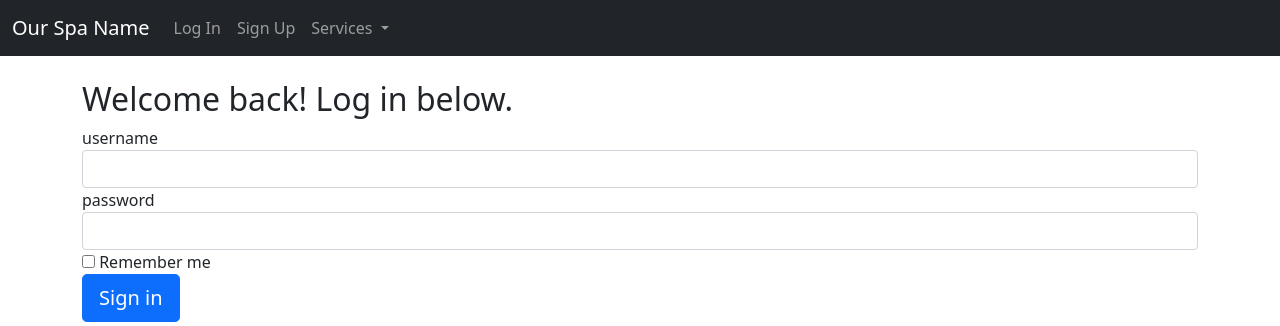
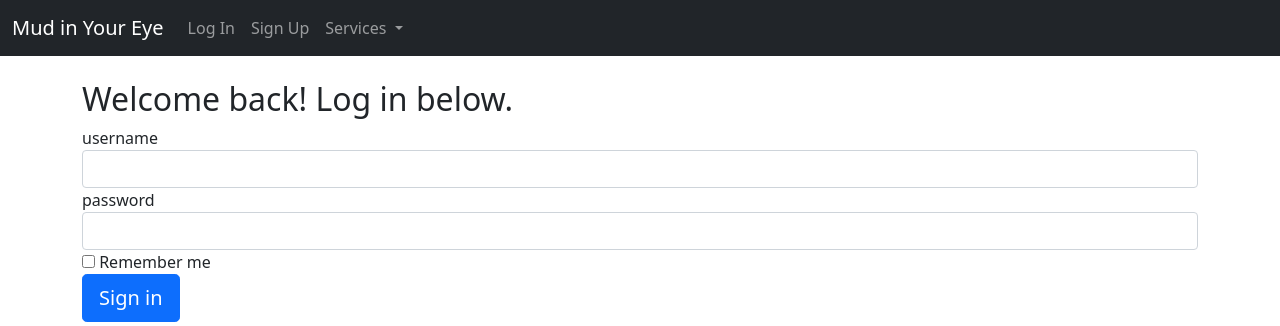
Before and after one commit to TrClark3/comp_350_project, a Flask app: page /log-in in a window 1280 px wide. Shown: the top 326 px of the page. Run offline with Flask 2, Linux system fonts and the light colour scheme; some libraries are stand-ins or nearby versions.

Commit message:
fixed missed spa name in a template

```diff
--- a/app/website/templates/login.html
+++ b/app/website/templates/login.html
@@ -6,7 +6,7 @@
 {% block content %}
 <nav class="navbar navbar-expand-lg navbar-dark bg-dark">
     <div class="container-fluid">
-      <a class="navbar-brand" href="{{url_for('views.home')}}">Our Spa Name</a>
+      <a class="navbar-brand" href="{{url_for('views.home')}}">Mud in Your Eye</a>
       <button class="navbar-toggler" type="button" data-bs-toggle="collapse" data-bs-target="#navbarSupportedContent" aria-controls="navbarSupportedContent" aria-expanded="false" aria-label="Toggle navigation">
         <span class="navbar-toggler-icon"></span>
       </button>
```
